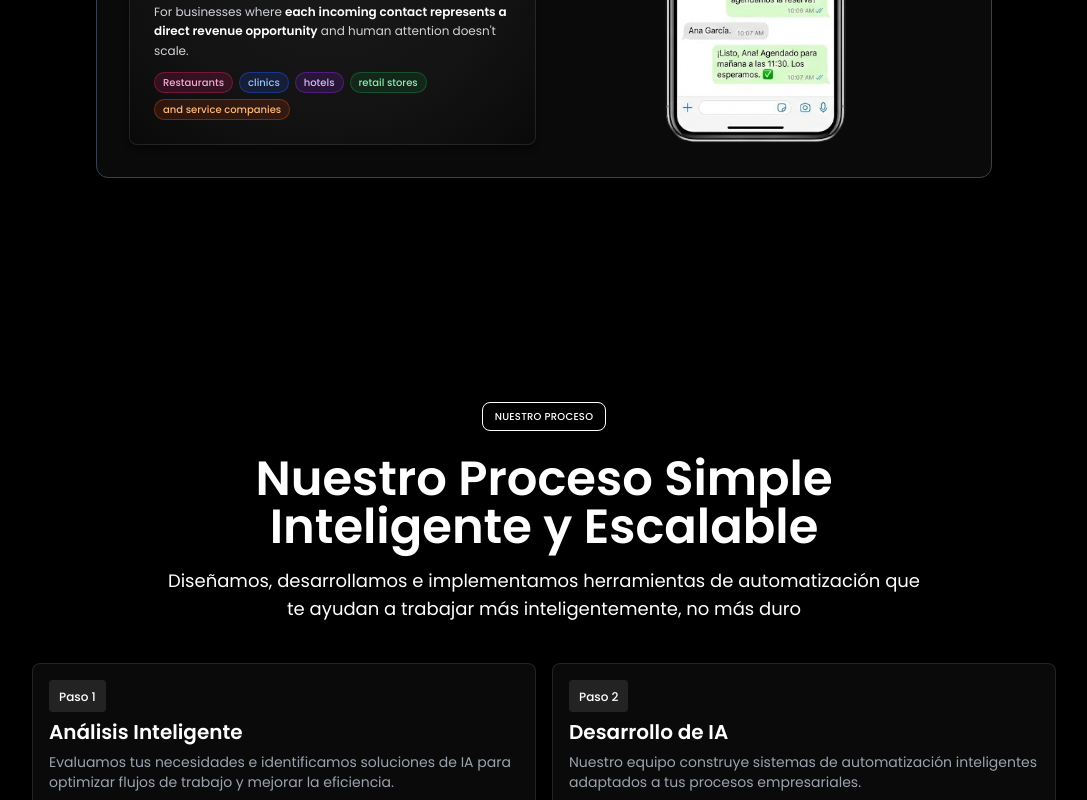
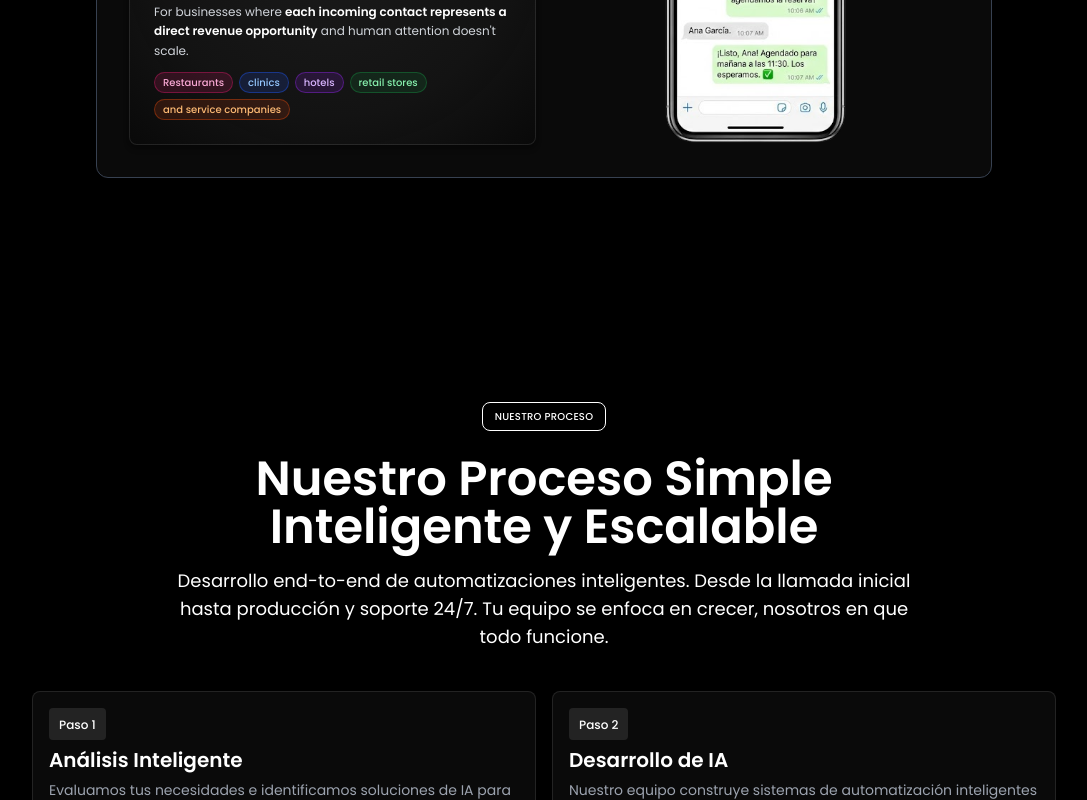
Before and after one commit to NiqoBA/automation, a Next.js app: page / in a window 1280 px wide. Shown: the part 3983-4783 px from the top of the page, without its empty margins (96-1183 px from the left). Built offline with nearby package versions, Linux system fonts and the light colour scheme.

Commit message:
landing arreglos

```diff
--- a/components/HowItWorks.tsx
+++ b/components/HowItWorks.tsx
@@ -492,7 +492,7 @@ export default function HowItWorks() {
             Inteligente y Escalable
           </h2>
           <p className="text-base md:text-lg text-white max-w-3xl mx-auto">
-            Diseñamos, desarrollamos e implementamos herramientas de automatización que te ayudan a trabajar más inteligentemente, no más duro
+            Desarrollo end-to-end de automatizaciones inteligentes. Desde la llamada inicial hasta producción y soporte 24/7. Tu equipo se enfoca en crecer, nosotros en que todo funcione.
           </p>
         </motion.div>
 
--- a/components/SalesMarketing.tsx
+++ b/components/SalesMarketing.tsx
@@ -7,7 +7,7 @@ export default function SalesMarketing() {
   return (
     <section id="sales-marketing" className="pt-16 pb-28 bg-black">
       <div className="container mx-auto px-4 sm:px-6 lg:px-8">
-        <div className="flex flex-col-reverse lg:grid lg:grid-cols-2 gap-8 items-center max-w-5xl mx-auto">
+        <div className="flex flex-col lg:grid lg:grid-cols-2 gap-8 items-center max-w-5xl mx-auto">
           {/* Left Panel - Content */}
           <div className="max-w-md mx-auto lg:mx-0">
             <motion.div
```
